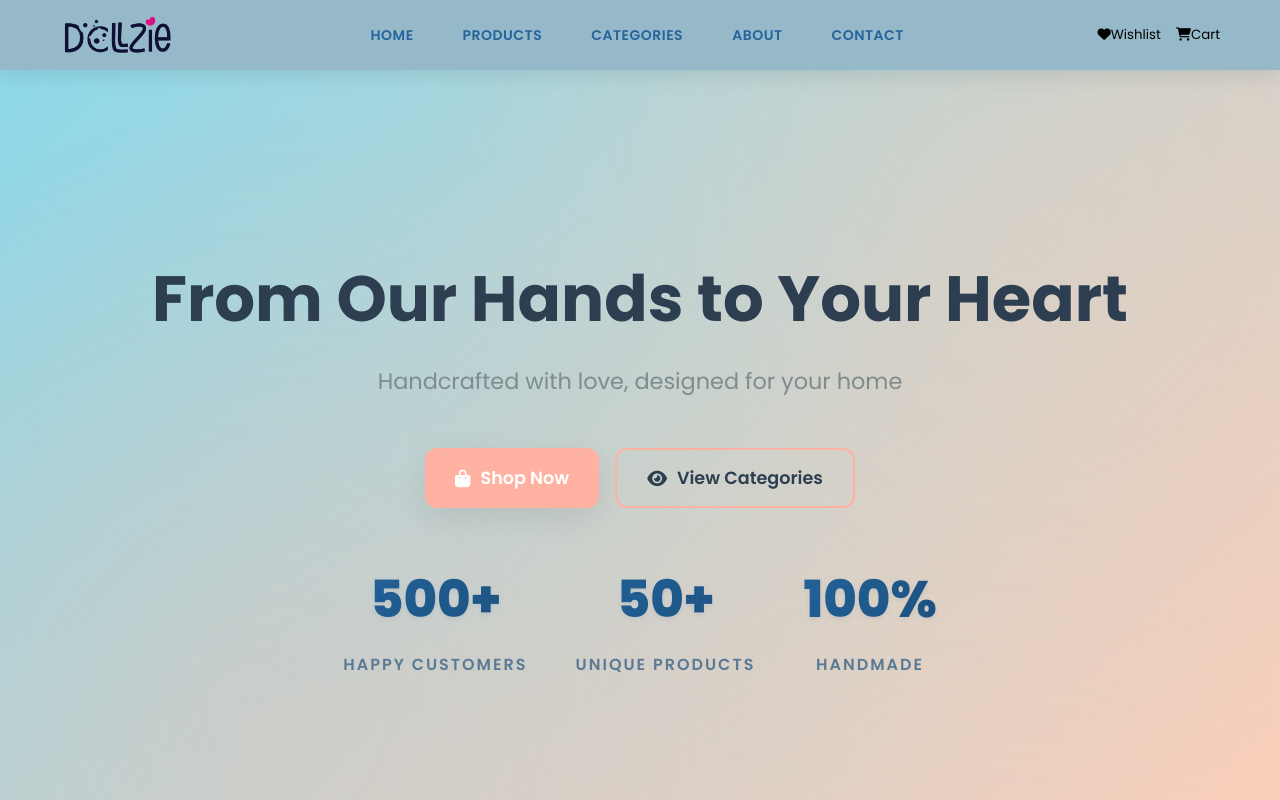
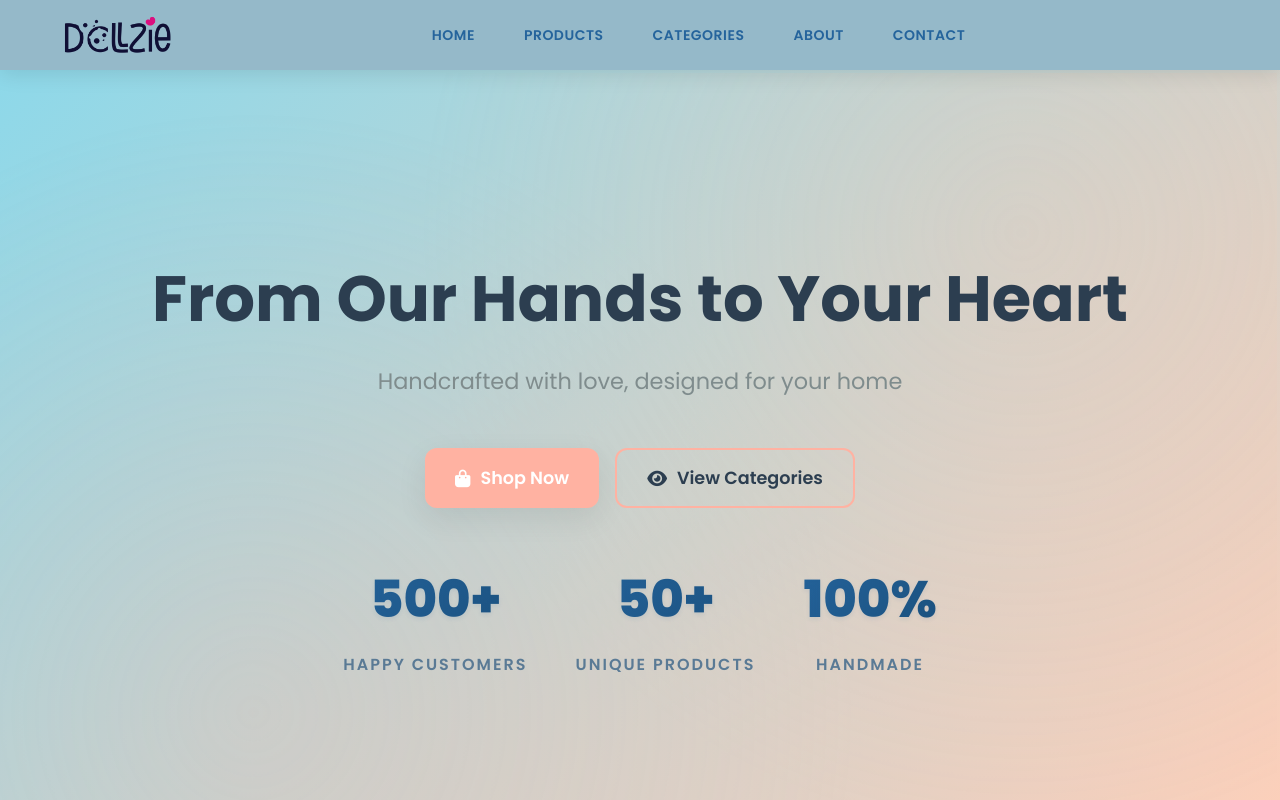
Before and after one commit to monikasinghrajput/thedollzie-website, a React (Create React App) app: page / in a window 1280 px wide. Shown: the top 800 px of the page. Built offline with nearby package versions, Linux system fonts and the light colour scheme.

Commit message:
Update Header.jsx

```diff
--- a/src/components/Header/Header.jsx
+++ b/src/components/Header/Header.jsx
@@ -1,101 +1,16 @@
 import React, { useState, useEffect } from "react";
 import "./Header.css";
 
-/** localStorage helpers */
-const LS_CART_KEY = "app_cart";
-const LS_WISHLIST_KEY = "app_wishlist";
-const readLS = (key, fallback) => {
-  try { const raw = localStorage.getItem(key); return raw ? JSON.parse(raw) : fallback; } catch { return fallback; }
-};
-const writeLS = (key, value) => { try { localStorage.setItem(key, JSON.stringify(value)); } catch {} };
-
-const Header = ({ cart, onCartToggle, onScrollTo }) => {
+const Header = ({ onScrollTo, showNotification }) => {
   const [isScrolled, setIsScrolled] = useState(false);
   const [isMobileMenuOpen, setIsMobileMenuOpen] = useState(false);
 
-  // Persisted states for badges
-  const [persistCart, setPersistCart] = useState(() => readLS(LS_CART_KEY, []));
-  const [wishlist, setWishlist] = useState(() => readLS(LS_WISHLIST_KEY, []));
-
-  // sync external cart (from hook) -> LS + local
+  // Header scroll effect
   useEffect(() => {
-    if (Array.isArray(cart)) {
-      writeLS(LS_CART_KEY, cart);
-      setPersistCart(cart);
-    }
-  }, [cart]);
-
-  // header scroll shadow
-  useEffect(() => {
-    const onScroll = () => setIsScrolled(window.scrollY > 50);
-    window.addEventListener("scroll", onScroll);
-    return () => window.removeEventListener("scroll", onScroll);
+    const handleScroll = () => setIsScrolled(window.scrollY > 50);
+    window.addEventListener("scroll", handleScroll);
+    return () => window.removeEventListener("scroll", handleScroll);
   }, []);
-
-  // listen global cart/wishlist events so badges stay updated
-  useEffect(() => {
-    const addCart = (e) => {
-      const item = e.detail; if (!item) return;
-      setPersistCart(prev => {
-        const found = prev.find(p => p.id === item.id);
-        const next = found
-          ? prev.map(p => p.id === item.id ? { ...p, quantity: (p.quantity || 1) + (item.quantity || 1) } : p)
-          : [...prev, { ...item, quantity: item.quantity || 1 }];
-        writeLS(LS_CART_KEY, next);
-        return next;
-      });
-    };
-    const removeCart = (e) => {
-      const { id } = e.detail || {}; if (!id) return;
-      setPersistCart(prev => {
-        const next = prev.filter(p => p.id !== id);
-        writeLS(LS_CART_KEY, next);
-        return next;
-      });
-    };
-    const addWish = (e) => {
-      const item = e.detail; if (!item) return;
-      setWishlist(prev => {
-        if (prev.some(p => p.id === item.id)) return prev;
-        const next = [...prev, item];
-        writeLS(LS_WISHLIST_KEY, next);
-        return next;
-      });
-    };
-    const removeWish = (e) => {
-      const { id } = e.detail || {}; if (!id) return;
-      setWishlist(prev => {
-        const next = prev.filter(p => p.id !== id);
-        writeLS(LS_WISHLIST_KEY, next);
-        return next;
-      });
-    };
-    const toggleWish = (e) => {
-      const item = e.detail; if (!item) return;
-      setWishlist(prev => {
-        const exists = prev.some(p => p.id === item.id);
-        const next = exists ? prev.filter(p => p.id !== item.id) : [...prev, item];
-        writeLS(LS_WISHLIST_KEY, next);
-        return next;
-      });
-    };
-
-    window.addEventListener("cart:add", addCart);
-    window.addEventListener("cart:remove", removeCart);
-    window.addEventListener("wishlist:add", addWish);
-    window.addEventListener("wishlist:remove", removeWish);
-    window.addEventListener("wishlist:toggle", toggleWish);
-    return () => {
-      window.removeEventListener("cart:add", addCart);
-      window.removeEventListener("cart:remove", removeCart);
-      window.removeEventListener("wishlist:add", addWish);
-      window.removeEventListener("wishlist:remove", removeWish);
-      window.removeEventListener("wishlist:toggle", toggleWish);
-    };
-  }, []);
-
-  const cartItemCount = persistCart?.reduce((sum, it) => sum + (it.quantity || 0), 0) || 0;
-  const wishCount = wishlist?.length || 0;
 
   const handleNavClick = (e, id) => {
     e.preventDefault();
@@ -103,15 +18,10 @@ const Header = ({ cart, onCartToggle, onScrollTo }) => {
     setIsMobileMenuOpen(false);
   };
 
-  // open Wishlist Drawer
-  const onWishlistToggle = () => {
-    window.dispatchEvent(new CustomEvent("ui:wishlist:toggle"));
-  };
-
   return (
     <header className={`header ${isScrolled ? "scrolled" : ""}`}>
       <div className="container">
-        {/* 1. LOGO */}
+        {/* Logo */}
         <div className="nav-brand">
           <img
             src="/image/Dollzie_Logo-03-02.png"
@@ -129,7 +39,7 @@ const Header = ({ cart, onCartToggle, onScrollTo }) => {
           </div>
         </div>
 
-        {/* 2. NAVIGATION */}
+        {/* Navigation */}
         <nav className={`navbar ${isMobileMenuOpen ? "mobile-active" : ""}`}>
           <ul className="nav-links">
             <li><a href="#home" onClick={(e) => handleNavClick(e, "home")}>Home</a></li>
@@ -140,36 +50,8 @@ const Header = ({ cart, onCartToggle, onScrollTo }) => {
           </ul>
         </nav>
 
-        {/* 3. ACTIONS */}
+        {/* Actions - No wishlist button */}
         <div className="actions">
-          {/* Wishlist button */}
-          <button
-            className="action-btn"
-            onClick={onWishlistToggle}
-            title="Wishlist"
-            aria-label="Open wishlist"
-          >
-            <i className="fas fa-heart"></i>
-            <span className="action-label">Wishlist</span>
-            {wishCount > 0 && (
-              <span className="badge alt">{wishCount > 99 ? "99+" : wishCount}</span>
-            )}
-          </button>
-
-          {/* Cart button (with label) */}
-          <button
-            className="action-btn"
-            onClick={onCartToggle}
-            title="Shopping Cart"
-            aria-label="Open cart"
-          >
-            <i className="fas fa-shopping-cart"></i>
-            <span className="action-label">Cart</span>
-            {cartItemCount > 0 && (
-              <span className="badge">{cartItemCount > 99 ? "99+" : cartItemCount}</span>
-            )}
-          </button>
-
           {/* Mobile menu toggle */}
           <button
             className={`mobile-toggle ${isMobileMenuOpen ? "active" : ""}`}
@@ -186,11 +68,21 @@ const Header = ({ cart, onCartToggle, onScrollTo }) => {
         <>
           <div className="mobile-overlay" onClick={() => setIsMobileMenuOpen(false)}></div>
           <div className="mobile-nav">
-            <a href="#home" onClick={(e) => handleNavClick(e, "home")}><i className="fas fa-home"></i>Home</a>
-            <a href="#products" onClick={(e) => handleNavClick(e, "products")}><i className="fas fa-box"></i>Products</a>
-            <a href="#categories" onClick={(e) => handleNavClick(e, "categories")}><i className="fas fa-th-large"></i>Categories</a>
-            <a href="#about" onClick={(e) => handleNavClick(e, "about")}><i className="fas fa-info-circle"></i>About</a>
-            <a href="#contact" onClick={(e) => handleNavClick(e, "contact")}><i className="fas fa-envelope"></i>Contact</a>
+            <a href="#home" onClick={(e) => handleNavClick(e, "home")}>
+              <i className="fas fa-home"></i>Home
+            </a>
+            <a href="#products" onClick={(e) => handleNavClick(e, "products")}>
+              <i className="fas fa-box"></i>Products
+            </a>
+            <a href="#categories" onClick={(e) => handleNavClick(e, "categories")}>
+              <i className="fas fa-th-large"></i>Categories
+            </a>
+            <a href="#about" onClick={(e) => handleNavClick(e, "about")}>
+              <i className="fas fa-info-circle"></i>About
+            </a>
+            <a href="#contact" onClick={(e) => handleNavClick(e, "contact")}>
+              <i className="fas fa-envelope"></i>Contact
+            </a>
           </div>
         </>
       )}
```
